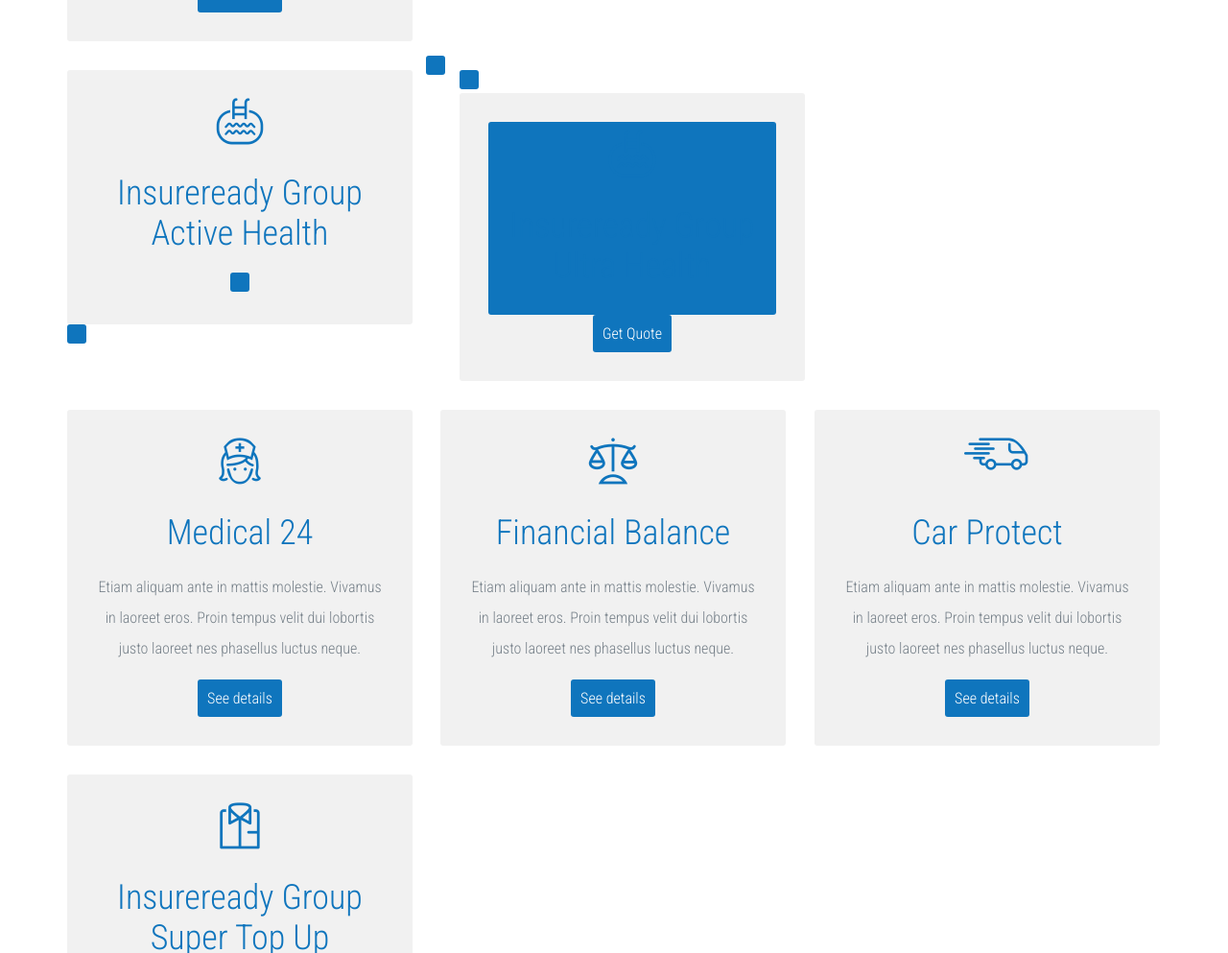
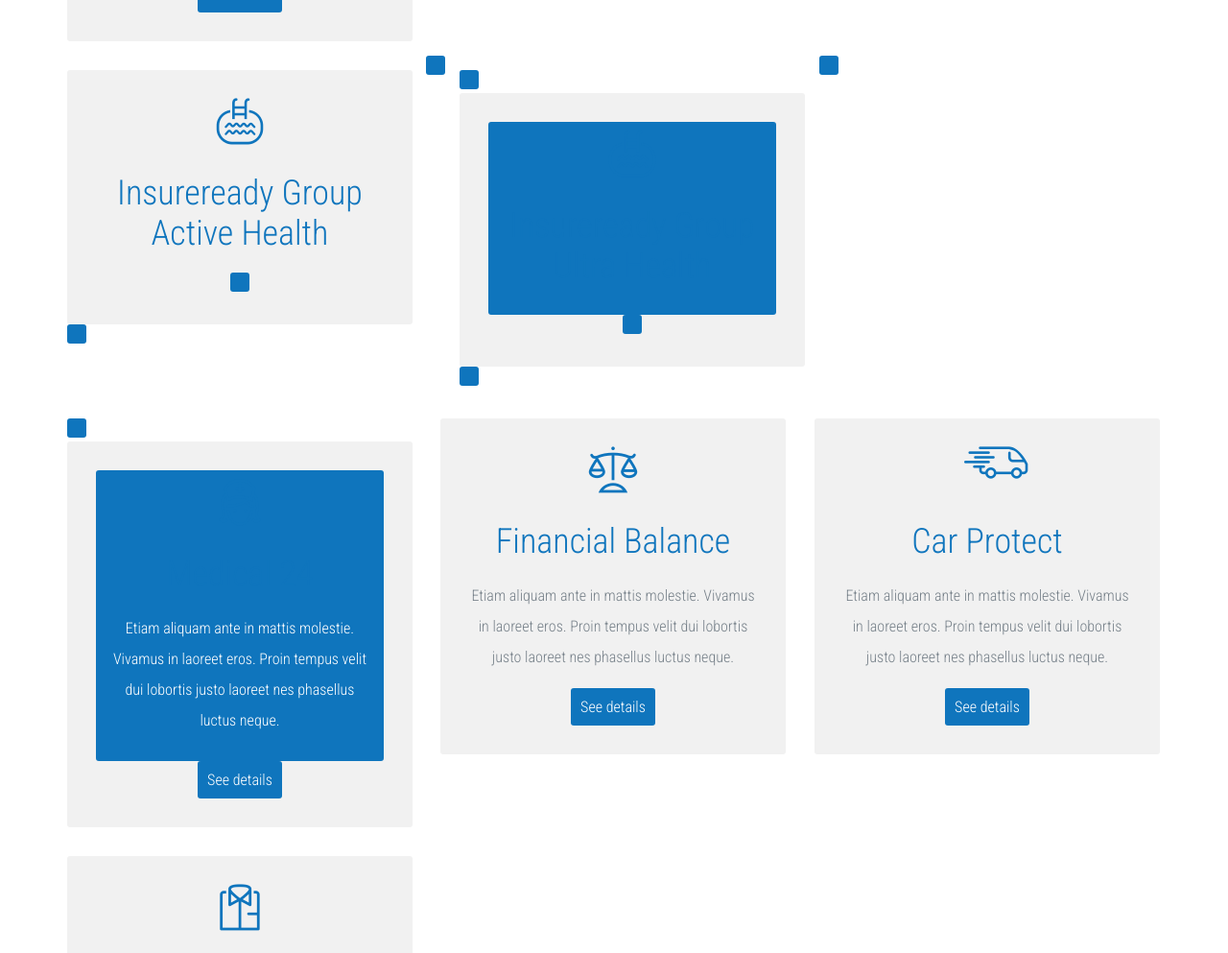
Before and after one commit to vgsiddarth/insureready.github.io, a plain HTML site: page insurance.html in a window 1280 px wide. Shown: the part 795-1788 px from the top of the page at 96% size. Drawn offline with Linux system fonts and the light colour scheme.

Commit message:
Update insurance.html

```diff
--- a/insurance.html
+++ b/insurance.html
@@ -139,9 +139,11 @@
 								<div class="insurance-content">
 									<div class="insurance-icon"><i class="icon-pool"></i></div>
 									<h3 class="insurance-title">Insureready Group Ultra Health</h3>
-									<a href="insureready.github.io/insurance.html" class="button">Get Quote</a>
+									<a href="insureready.github.io/insurance.html" class="button"Get Quote</a>
 								</div>
 							</div>
+
+
 							<div class="insurance-item filterable-item apartment">
 								<div class="insurance-content">
 									<div class="insurance-icon"><i class="icon-nurse"></i></div>
```
